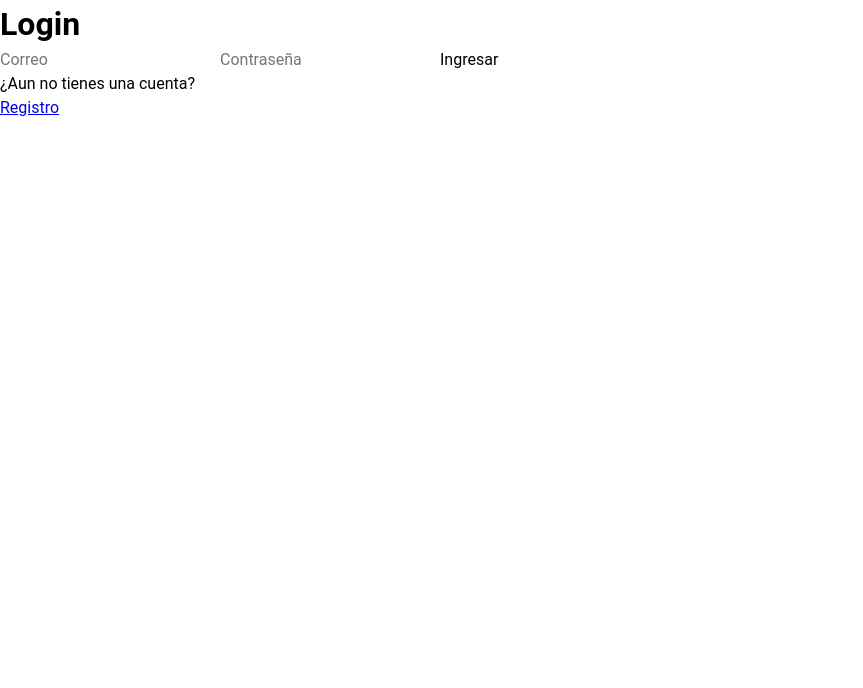
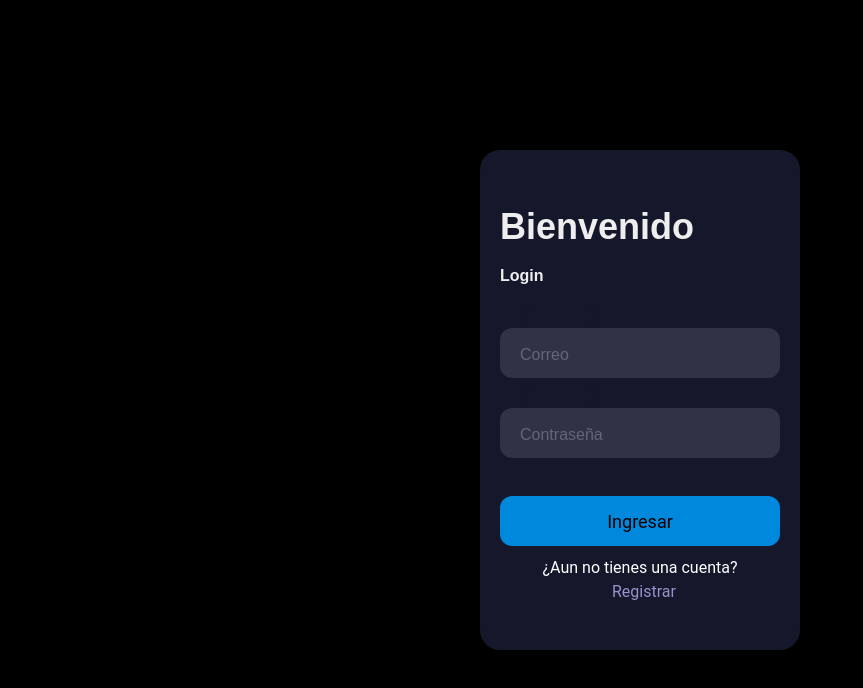
Before and after one commit to JonathanSoriaM/pokeApi-test, a Vue app: page /login in a window 1280 px wide. Shown: the top 688 px of the page, without its empty margins (0-863 px from the left). Built offline with nearby package versions, Linux system fonts and the light colour scheme.

Commit message:
Login/Registro

```diff
--- a/package.json
+++ b/package.json
@@ -11,9 +11,11 @@
   "dependencies": {
     "@vuelidate/core": "^2.0.0",
     "@vuelidate/validators": "^2.0.0",
+    "axios": "^1.1.3",
     "firebase": "^9.13.0",
     "pinia": "^2.0.23",
     "vue": "^3.2.41",
+    "vue-axios": "^3.5.2",
     "vue-router": "^4.1.6",
     "vuetify": "^3.0.0"
   },
--- a/src/main.js
+++ b/src/main.js
@@ -3,6 +3,7 @@ import { createApp } from 'vue'
 import App from './App.vue'
 import router from './Routes/route'
 import { createPinia } from 'pinia'
+
 
 import 'vuetify/styles'
 import { createVuetify } from 'vuetify'
@@ -18,6 +19,7 @@ const vuetify = createVuetify({
 
 createApp(App)
 .use(router)
+
 .use(createPinia())
 .use(vuetify)
 .mount('#app')
--- /dev/null
+++ b/src/store/pokemonService.js
@@ -0,0 +1,10 @@
+import axios from 'axios'
+
+export const PokemonService = {
+
+async getAllPokemon(){
+      const res = await axios.get(`https://pokeapi.co/api/v2/pokemon`);
+      return res.data
+}
+};
+export default { PokemonService };
--- a/src/store/user.js
+++ b/src/store/user.js
@@ -1,15 +1,17 @@
 import { defineStore } from 'pinia'
-import  {createUserWithEmailAndPassword, signInWithEmailAndPassword } from 'firebase/auth'
+import  {createUserWithEmailAndPassword, signInWithEmailAndPassword, signOut , onAuthStateChanged,} from 'firebase/auth'
 import { auth } from '../firebaseConfig'
-
+import router from '../Routes/route'
 
 export const useUserStore = defineStore('userStore',{
       state : () => ({
-            userData :null
+            userData :null,
+            loadingUser:false,
+            loadingSession: false,
       }),
       actions :{
             async registrarUsuario(email,password){
-
+                  this.loadingUser = true
                   try {
                         const {user} = await createUserWithEmailAndPassword(auth,email,password)
 
@@ -27,10 +29,13 @@ export const useUserStore = defineStore('userStore',{
                         console.log(error)
                         const errorMessage = error.message;
                         return errorMessage;
+                  }finally{
+                        this.loadingUser = false
                   }
             },
 
             async loginUser(email,password){
+                  this.loadingUser = true
                   try {
                         const { user} =  await signInWithEmailAndPassword(auth, email, password)
                         this.userData = { email:user.email, uid: user.uid}
@@ -39,7 +44,42 @@ export const useUserStore = defineStore('userStore',{
                         console.log(error)
                         const errorMessage = error.message;
                         return errorMessage;
+                  }finally{
+                        this.loadingUser = false
                   }
-            }
-      }
+            },
+
+            async logOutUser(){
+
+                  try {
+                        await signOut(auth)
+                        this.userData = null
+                        router.push('/login')
+                  } catch (error) {
+                        console.log(error)
+                  }
+            },
+
+            currentUser() {
+                  return new Promise((resolve, reject) => {
+                      const unsuscribe = onAuthStateChanged(
+                          auth,
+                          (user) => {
+                              if (user) {
+                                  this.userData = {
+                                      email: user.email,
+                                      uid: user.uid,
+                                  };
+                              } else {
+                                  this.userData = null;
+                              }
+                              resolve(user);
+                          },
+                          (e) => reject(e)
+                      );
+                      unsuscribe();
+                  });
+              },
+          },
+
 })
--- a/src/views/home.vue
+++ b/src/views/home.vue
@@ -15,7 +15,14 @@
               <v-app-bar-nav-icon></v-app-bar-nav-icon>
             </template>
 
-            <v-app-bar-title>Title</v-app-bar-title>
+            <v-app-bar-title>Bienvenido</v-app-bar-title>
+            <v-app-bar-title>Home</v-app-bar-title>
+
+
+            <v-spacer></v-spacer>
+
+
+
 
             <v-spacer></v-spacer>
 
@@ -23,24 +30,55 @@
               <v-icon>mdi-magnify</v-icon>
             </v-btn>
 
-            <v-btn icon>
-              <v-icon>mdi-heart</v-icon>
-            </v-btn>
+            <v-app-bar-title>
+              <a href="">Habilidades</a>
 
-            <v-btn icon>
-              <v-icon>mdi-dots-vertical</v-icon>
-            </v-btn>
+              </v-app-bar-title>
+
+            <v-app-bar-title>
+              <button
+              @click="userStore.logOutUser">
+                Salir
+              </button>
+            </v-app-bar-title>
           </v-app-bar>
 
+        </v-layout>
 
-        </v-layout>
+
       </v-card>
+      <v-btn
+              @click="pokemonAll"
+              variant="flat">
+      Normal
+    </v-btn>
     </template>
 
 <script setup>
 
 import { useUserStore } from '../store/user'
+import { PokemonService} from '../store/pokemonService'
+import {  computed } from "vue";
 
 const userStore = useUserStore();
 
+
+function pokemonAll (){
+
+  const getPokemons = async() =>{
+  const pokemons = await PokemonService.getAllPokemon();
+
+  console.log(pokemons)
+}
+
+getPokemons()
+}
+
+
+
 </script>
+
+
+<style>
+
+</style>
--- a/src/views/login.vue
+++ b/src/views/login.vue
@@ -1,39 +1,49 @@
 
       <template>
+<div class="login">
+<div class="form">
+      <form @submit.prevent="handleSubmit">
+
+            <div class="title">Bienvenido</div>
+            <div class="subtitle">Login</div>
 
 
-            <div>
-                  <h1> Login</h1>
-            <form @submit.prevent="handleSubmit">
+            <div class="input-container ic1">
+            <input
+            v-model.trim="data.email"
+            class="input"
+            type="text"
+            placeholder=" "
+            />
 
 
-                  <input type="email"
-                  placeholder="Correo"
-                  v-model.trim="data.email"
-                  >
+            <div class="cut"></div>
+            <label for="firstname" class="placeholder">Correo</label>
+            </div>
+            <div class="input-container ic2">
+            <input
 
-
-
-                  <input type="password"
-                  placeholder="Contraseña"
-                  v-model.trim="data.password"
-                  >
-
-
-
-                  <button> Ingresar</button>
-            </form>
-
-            <p>¿Aun no tienes una cuenta?</p>
-            <a href="#"> Registro </a>
-
+            v-model.trim="data.password"
+            class="input"
+            type="password"
+            placeholder=" " />
+            <div class="cut"></div>
+            <label for="lastname" class="placeholder">Contraseña</label>
             </div>
 
+            <button
+            class="submit"
+            type="submit"
+            :disabled="userStore.loadingUser"
+            >Ingresar</button>
+            <p class="newCuenta">¿Aun no tienes una cuenta?</p>
+            <a
+            class="registroBtn"
+            href="/registro"> Registrar</a>
+      </form>
+    </div>
 
-
-
-
-
+</div>
     </template>
 
 
@@ -50,7 +60,7 @@
 
 
 
-    const userStore = useUserStore();
+    const userStore = useUserStore()
    const router = useRouter();
 
   const data = reactive({
@@ -90,3 +100,146 @@
 
 
     </script>
+
+
+<style>
+
+
+ .login {
+  align-items: center;
+  background-color: #000;
+  display: flex;
+  justify-content: center;
+  height: 100vh;
+}
+
+.form {
+  background-color: #15172b;
+  border-radius: 20px;
+  box-sizing: border-box;
+  height: 500px;
+  padding: 20px;
+  width: 320px;
+}
+
+.title {
+  color: #eee;
+  font-family: sans-serif;
+  font-size: 36px;
+  font-weight: 600;
+  margin-top: 30px;
+}
+
+.subtitle {
+  color: #eee;
+  font-family: sans-serif;
+  font-size: 16px;
+  font-weight: 600;
+  margin-top: 10px;
+}
+
+.input-container {
+  height: 50px;
+  position: relative;
+  width: 100%;
+}
+
+.ic1 {
+  margin-top: 40px;
+}
+
+.ic2 {
+  margin-top: 30px;
+}
+
+.input {
+  background-color: #303245;
+  border-radius: 12px;
+  border: 0;
+  box-sizing: border-box;
+  color: #eee;
+  font-size: 18px;
+  height: 100%;
+  outline: 0;
+  padding: 4px 20px 0;
+  width: 100%;
+}
+
+.cut {
+  background-color: #15172b;
+  border-radius: 10px;
+  height: 20px;
+  left: 20px;
+  position: absolute;
+  top: -20px;
+  transform: translateY(0);
+  transition: transform 200ms;
+  width: 76px;
+}
+
+.cut-short {
+  width: 50px;
+}
+
+.input:focus ~ .cut,
+.input:not(:placeholder-shown) ~ .cut {
+  transform: translateY(8px);
+}
+
+.placeholder {
+  color: #65657b;
+  font-family: sans-serif;
+  left: 20px;
+  line-height: 14px;
+  pointer-events: none;
+  position: absolute;
+  transform-origin: 0 50%;
+  transition: transform 200ms, color 200ms;
+  top: 20px;
+}
+
+.input:focus ~ .placeholder,
+.input:not(:placeholder-shown) ~ .placeholder {
+  transform: translateY(-30px) translateX(10px) scale(0.75);
+}
+
+.input:not(:placeholder-shown) ~ .placeholder {
+  color: #808097;
+}
+
+.input:focus ~ .placeholder {
+  color: #dc2f55;
+}
+
+.submit {
+  background-color: #08d;
+  border-radius: 12px;
+  border: 0;
+  box-sizing: border-box;
+  color: #eee;
+  cursor: pointer;
+  font-size: 18px;
+  height: 50px;
+  margin-top: 38px;
+
+  text-align: center;
+  width: 100%;
+}
+
+.submit:active {
+  background-color: #06b;
+}
+
+.newCuenta{
+      margin-top: 10px;
+      text-align: center;
+      color: white;
+}
+.registroBtn{
+      text-decoration: none;
+      color: rgb(154, 145, 204);
+      margin: 5% 40%;
+}
+
+
+</style>
--- a/src/views/registro.vue
+++ b/src/views/registro.vue
@@ -1,5 +1,69 @@
 
 <template>
+
+
+<div class="registro">
+      <div class="form">
+            <form @submit.prevent="handleSubmit">
+                  <div class="title">Registro</div>
+                  <div class="input-container ic1">
+                  <input
+                  v-model.trim="data.email"
+                  class="input"
+                  type="text"
+                  placeholder=" "
+                  />
+
+
+                  <div class="cut"></div>
+                  <label for="firstname" class="placeholder">Correo</label>
+                  </div>
+                  <div class="input-container ic2">
+                  <input
+
+                  v-model.trim="data.password"
+                  class="input"
+                  type="password"
+                  placeholder=" " />
+                  <div class="cut"></div>
+                  <label for="lastname" class="placeholder">Contraseña</label>
+                  </div>
+
+
+                  <div class="input-container ic2">
+            <input
+            v-model.trim="passwordConfirm"
+            class="input"
+            type="password"
+            placeholder=" "
+            />
+            <div class="cut cut-short"></div>
+            <label for="email" class="placeholder">Confirmar Contraseña</label>
+            </div>
+
+
+
+                  <button
+                   class="submit"
+                   type="submit"
+                   :disabled="userStore.loadingUser"
+                   >Registrar</button>
+
+                  <p class="newCuenta">¿ Ya tienes una cuenta ?</p>
+                  <a
+                  class="registroBtn"
+                  href="/registro"> Login</a>
+            </form>
+      </div>
+
+</div>
+
+
+
+
+
+
+
       <div>
             <h1> Registro View</h1>
             <form @submit.prevent="handleSubmit">
@@ -92,3 +156,146 @@ const data = reactive({
 
 
 </script>
+
+
+<style>
+
+
+ .registro {
+  align-items: center;
+  background-color: #000;
+  display: flex;
+  justify-content: center;
+  height: 100vh;
+}
+
+.form {
+  background-color: #15172b;
+  border-radius: 20px;
+  box-sizing: border-box;
+  height: 500px;
+  padding: 20px;
+  width: 320px;
+}
+
+.title {
+  color: #eee;
+  font-family: sans-serif;
+  font-size: 36px;
+  font-weight: 600;
+  margin-top: 30px;
+}
+
+.subtitle {
+  color: #eee;
+  font-family: sans-serif;
+  font-size: 16px;
+  font-weight: 600;
+  margin-top: 10px;
+}
+
+.input-container {
+  height: 50px;
+  position: relative;
+  width: 100%;
+}
+
+.ic1 {
+  margin-top: 40px;
+}
+
+.ic2 {
+  margin-top: 30px;
+}
+
+.input {
+  background-color: #303245;
+  border-radius: 12px;
+  border: 0;
+  box-sizing: border-box;
+  color: #eee;
+  font-size: 18px;
+  height: 100%;
+  outline: 0;
+  padding: 4px 20px 0;
+  width: 100%;
+}
+
+.cut {
+  background-color: #15172b;
+  border-radius: 10px;
+  height: 20px;
+  left: 20px;
+  position: absolute;
+  top: -20px;
+  transform: translateY(0);
+  transition: transform 200ms;
+  width: 76px;
+}
+
+.cut-short {
+  width: 50px;
+}
+
+.input:focus ~ .cut,
+.input:not(:placeholder-shown) ~ .cut {
+  transform: translateY(8px);
+}
+
+.placeholder {
+  color: #65657b;
+  font-family: sans-serif;
+  left: 20px;
+  line-height: 14px;
+  pointer-events: none;
+  position: absolute;
+  transform-origin: 0 50%;
+  transition: transform 200ms, color 200ms;
+  top: 20px;
+}
+
+.input:focus ~ .placeholder,
+.input:not(:placeholder-shown) ~ .placeholder {
+  transform: translateY(-30px) translateX(10px) scale(0.75);
+}
+
+.input:not(:placeholder-shown) ~ .placeholder {
+  color: #808097;
+}
+
+.input:focus ~ .placeholder {
+  color: #dc2f55;
+}
+
+.submit {
+  background-color: #08d;
+  border-radius: 12px;
+  border: 0;
+  box-sizing: border-box;
+  color: #eee;
+  cursor: pointer;
+  font-size: 18px;
+  height: 50px;
+  margin-top: 38px;
+
+  text-align: center;
+  width: 100%;
+}
+
+.submit:active {
+  background-color: #06b;
+}
+
+.newCuenta{
+      margin-top: 10px;
+      text-align: center;
+      color: white;
+}
+.loginBtn{
+      text-decoration: none;
+      color: rgb(154, 145, 204);
+      margin: 5% 40%;
+}
+
+
+</style>
```
Also changed, not shown: src/Routes/route.js (+17 -1 lines), 1 other file (tests, documents, lock files or other folders).
